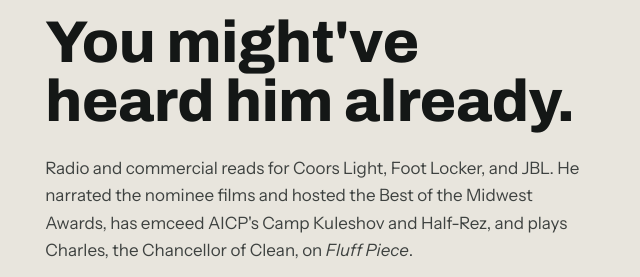
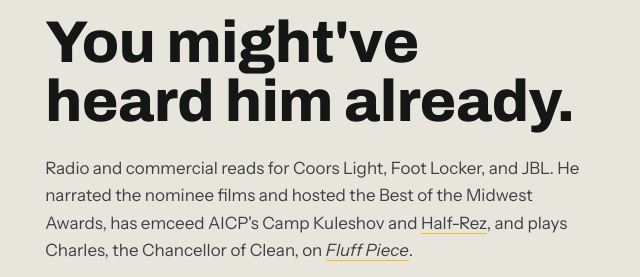
Before and after one commit to 2023post/2023post-site, a plain HTML site: page index.html in a window 1280 px wide. Shown: the part 3885-4162 px from the top of the page, 6-646 px from the left. Drawn offline with Linux system fonts and the light colour scheme.

Commit message:
Voice paragraph: link Half-Rez and Fluff Piece
Co-Authored-By: Claude Opus 5.5 <noreply@anthropic.com>
Claude-Session: https://claude.ai/code/session_01Y7w31W2jfXqm8AX8xpdm9N

```diff
--- a/index.html
+++ b/index.html
@@ -406,7 +406,7 @@ section{padding-block:clamp(36px,4.6vw,68px)}
       <div>
         <p class="tag">The voice</p>
         <h2>You might've heard him already.</h2>
-        <p>Radio and commercial reads for Coors Light, Foot Locker, and JBL. He narrated the nominee films and hosted the Best of the Midwest Awards, has emceed AICP's Camp Kuleshov and Half-Rez, and plays Charles, the Chancellor of Clean, on <em>Fluff Piece</em>.</p>
+        <p>Radio and commercial reads for Coors Light, Foot Locker, and JBL. He narrated the nominee films and hosted the Best of the Midwest Awards, has emceed AICP's Camp Kuleshov and <a href="https://www.youtube.com/watch?v=21fiCR8TJAo" target="_blank" rel="noopener" style="color:inherit;text-decoration:none;border-bottom:1.5px solid #F2BE2E">Half-Rez</a>, and plays Charles, the Chancellor of Clean, on <a href="https://www.instagram.com/charleschancellorofclean/" target="_blank" rel="noopener" style="color:inherit;text-decoration:none;border-bottom:1.5px solid #F2BE2E"><em>Fluff Piece</em></a>.</p>
         <p>He came up on stage as a spoken word poet. His Eastern Michigan team placed third at the 2004 collegiate National Poetry Slam, and he still performs.</p>
       </div>
       <div>
```
